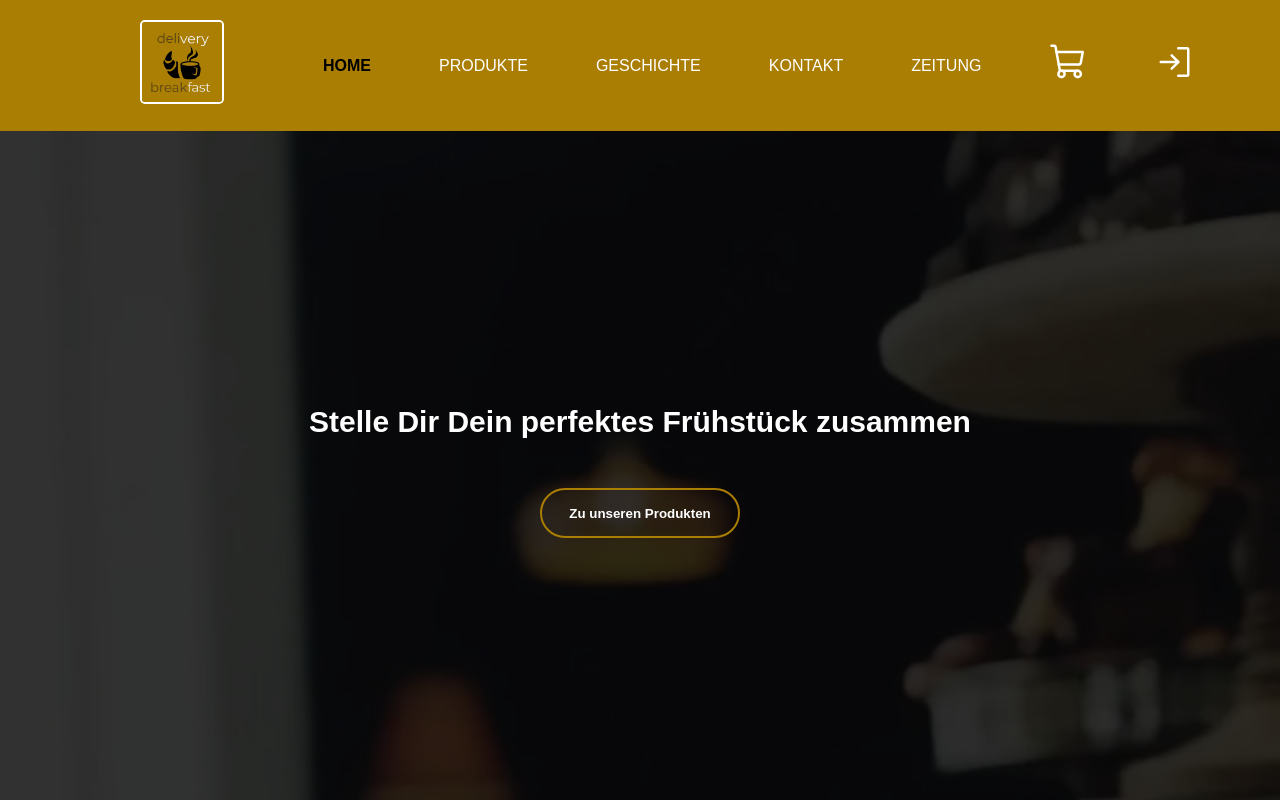
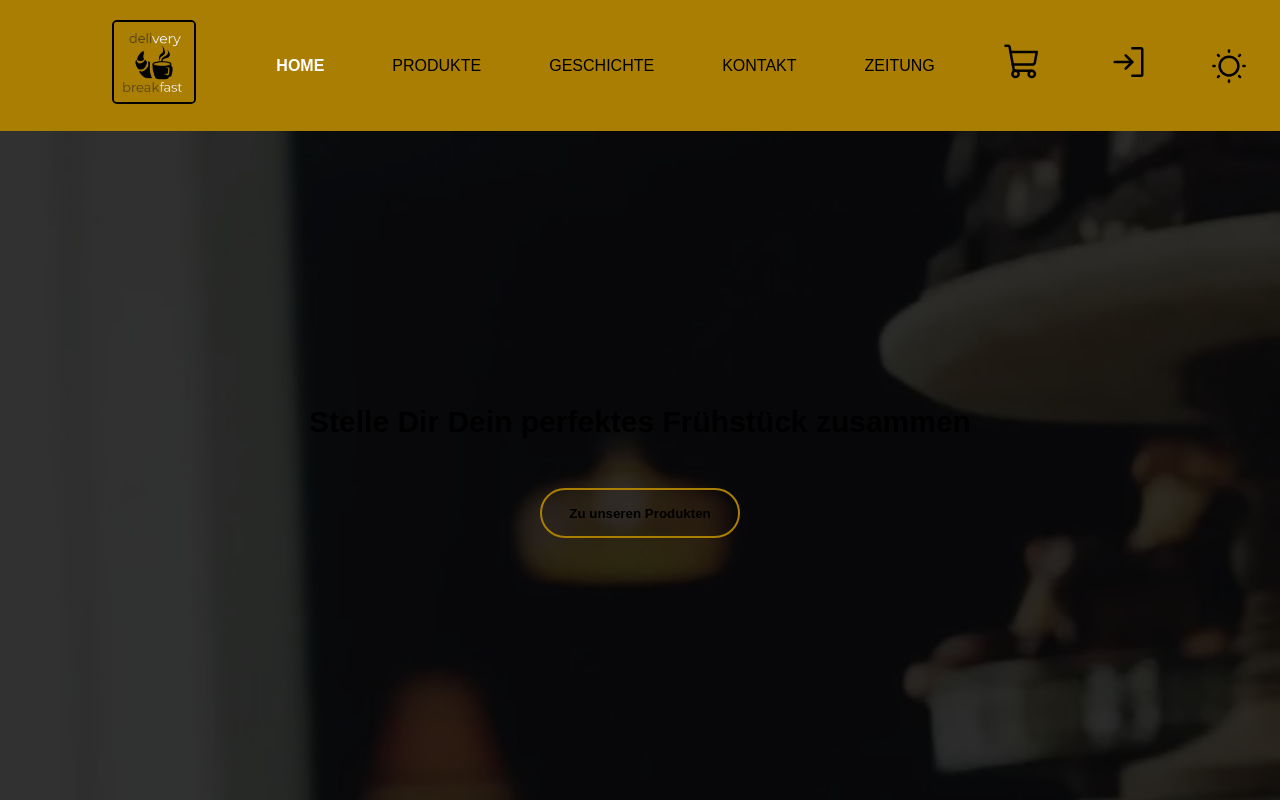
Before and after one commit to 2204Simon/Website-dynamisch, a React (Create React App) app in the folder my-app/: page / in a window 1280 px wide. Shown: the top 800 px of the page. Built offline with nearby package versions, Linux system fonts and the light colour scheme.

Commit message:
init darkmode

```diff
--- a/my-app/src/App.css
+++ b/my-app/src/App.css
@@ -1,3 +1,11 @@
+:root {
+  --white-color: #ffffff;
+  --black-color: #000000;
+  --company-color: #aa7d03;
+  --primary-color: #e0e0e0;
+  --secondary-color: #333333;
+}
+
 h1 {
   font-family: "Oswald", sans-serif;
   color: #000000;
@@ -29,6 +37,7 @@ a {
 body {
   margin: 0;
   min-height: 1px;
+  background-color: var(--white-color);
   background-attachment: fixed;
   background-position: center;
   background-repeat: no-repeat;
--- /dev/null
+++ b/my-app/src/Theme.tsx
@@ -0,0 +1,59 @@
+import React, {
+  createContext,
+  useState,
+  useContext,
+  ReactNode,
+  useEffect,
+} from "react";
+
+import { SunDim } from "phosphor-react";
+import { FaMoon } from "react-icons/fa";
+
+interface ThemeProviderProps {
+  children: ReactNode;
+}
+
+// Step 1: Create a ThemeContext
+export const ThemeContext = createContext({
+  theme: "light",
+  toggleTheme: () => {},
+});
+
+// Step 2: Create a ThemeProvider component
+export const ThemeProvider = ({ children }: ThemeProviderProps) => {
+  const [theme, setTheme] = useState("light");
+  useEffect(() => {
+    const root = document.documentElement;
+
+    if (theme === "dark") {
+      root.style.setProperty("--black-color", "#000000");
+      root.style.setProperty("--white-color", "#ffffff");
+    } else {
+      root.style.setProperty("--black-color", "#ffffff");
+      root.style.setProperty("--white-color", "#000000");
+    }
+  }, [theme]);
+  const toggleTheme = () => {
+    setTheme(theme === "light" ? "dark" : "light");
+  };
+
+  return (
+    <ThemeContext.Provider value={{ theme, toggleTheme }}>
+      {children}
+    </ThemeContext.Provider>
+  );
+};
+
+// Step 4: Create a ThemeButton component
+export const ThemeButton = () => {
+  const { toggleTheme, theme } = useContext(ThemeContext);
+  return theme === "light" ? (
+    <SunDim onClick={toggleTheme} size={40}>
+      Toggle Theme
+    </SunDim>
+  ) : (
+    <FaMoon onClick={toggleTheme} size={40}>
+      Toggle Theme
+    </FaMoon>
+  );
+};
--- a/my-app/src/index.tsx
+++ b/my-app/src/index.tsx
@@ -1,17 +1,21 @@
-import React from "react";
+import React, { useEffect } from "react";
 import ReactDOM from "react-dom/client";
 import App from "./App";
 import reportWebVitals from "./reportWebVitals";
 import { Provider } from "react-redux";
 import combinedStore from "./redux/RootStore";
+import { ThemeProvider } from "./Theme";
 const root = ReactDOM.createRoot(
   document.getElementById("root") as HTMLElement
 );
+
 root.render(
   <React.StrictMode>
-    <Provider store={combinedStore}>
-      <App />
-    </Provider>
+    <ThemeProvider>
+      <Provider store={combinedStore}>
+        <App />
+      </Provider>
+    </ThemeProvider>
   </React.StrictMode>
 );
 
--- a/my-app/src/pages/DesktopMenu.tsx
+++ b/my-app/src/pages/DesktopMenu.tsx
@@ -12,6 +12,7 @@ import Badge from "@mui/material/Badge";
 import { CartState } from "../redux/types";
 import { ShoppingCart, SignIn, User } from "phosphor-react";
 import logo from ".././img/Logo.webp";
+import { ThemeButton } from "../Theme";
 
 export const DesktopMenu: React.FC = () => {
   const { loggedIn } = useLoggedIn();
@@ -65,6 +66,7 @@ export const DesktopMenu: React.FC = () => {
             </StyledLink>
           )}
         </MenuItem>
+        <ThemeButton />
       </Menu>
     </Header>
   );
--- a/my-app/src/pages/Layout.styles.ts
+++ b/my-app/src/pages/Layout.styles.ts
@@ -47,7 +47,6 @@ export const StyledLink = styled(NavLink)`
   width: 100%;
   font-family: "Montserrat", sans-serif;
 
-
   &:hover {
     color: ${colors.white};
     &::before {
@@ -70,7 +69,7 @@ export const StyledLink = styled(NavLink)`
   &.active {
     color: ${colors.black};
     font-weight: bold;
-
+  }
   &:active {
     color: ${colors.white};
   }
--- a/my-app/src/pages/general/button.styles.ts
+++ b/my-app/src/pages/general/button.styles.ts
@@ -1,5 +1,5 @@
 import styled from "styled-components";
-
+import { colors } from "./constants";
 export const Button = styled.button`
   display: inline-block;
   width: 200px;
@@ -10,7 +10,7 @@ export const Button = styled.button`
   border-radius: 25px;
   font-weight: bold;
   border: 2px solid #000;
-  color: #fff;
+  color: ${colors.white};
   cursor: pointer;
   position: relative;
   overflow: hidden;
--- a/my-app/src/pages/general/constants.ts
+++ b/my-app/src/pages/general/constants.ts
@@ -8,11 +8,11 @@ export const mediaQueries = {
 };
 
 export const colors = {
-  white: "#ffffff",
-  black: "#000000",
-  companycolor: "#aa7d03",
-  primarycolor: " #E0E0E0",
-  secundarycolor: "#333333",
+  white: "var(--white-color)",
+  black: "var(--black-color)",
+  companycolor: "var(--company-color)",
+  primarycolor: "var(--primary-color)",
+  secundarycolor: "var(--secondary-color)",
 };
 
 export const GeneralstyledLink = styled(Link)`
--- a/my-app/src/pages/home/Home.tsx
+++ b/my-app/src/pages/home/Home.tsx
@@ -9,6 +9,7 @@ import {
   Dunkel,
 } from "./styles/Home.styles";
 import fakeZeitung from "../.././img/Fake_Zeitung.webp";
+import { ThemeButton } from "../../Theme";
 
 const Home: React.FC = () => {
   return (
--- a/my-app/src/pages/home/styles/Home.styles.ts
+++ b/my-app/src/pages/home/styles/Home.styles.ts
@@ -36,7 +36,7 @@ export const Cooperation = styled.div`
   h1 {
     text-align: center;
     color: ${colors.white};
-    color: config.textColor;
+    color: ${colors.companycolor};
     margin-top: 0px;
   }
 
--- a/my-app/src/pages/unsereGeschichte/TimelineBlock.tsx
+++ b/my-app/src/pages/unsereGeschichte/TimelineBlock.tsx
@@ -1,3 +1,4 @@
+import { colors } from "../general/constants";
 import {
   TimelineItemA,
   TimelineContent,
@@ -29,7 +30,9 @@ const TimelineItem: React.FC<TimelineItemProps> = ({
         <Image src={image} alt="history_picture" />
       </ImageWrapper>
       <TimelineTitle>{title}</TimelineTitle>
-      <details style={{ cursor: "pointer" }}>{details}</details>
+      <details style={{ cursor: "pointer", color: colors.black }}>
+        {details}
+      </details>
     </TimelineContent>
   </TimelineItemA>
 );
--- a/my-app/src/pages/unsereGeschichte/UnsereGeschichte.tsx
+++ b/my-app/src/pages/unsereGeschichte/UnsereGeschichte.tsx
@@ -1,10 +1,7 @@
 import React from "react";
 import TimelineItem from "./TimelineBlock";
 
-import {
-  TimelineItems,
-  TimelineSection
-} from "./TimelineBlock.styles";
+import { TimelineItems, TimelineSection } from "./TimelineBlock.styles";
 
 import history_1 from "../../img/Our_History/history_1.webp";
 import old_bakery from "../../img/Our_History/old_bakery.webp";
@@ -13,19 +10,17 @@ import Mustermann from "../../img/Our_History/Johann_Mustermann.webp";
 import Germany from "../../img/Our_History/Germany.webp";
 import Austria from "../../img/Our_History/Austria.webp";
 import YoungGeneration from "../../img/Our_History/Young_Generation.webp";
-
-
-
+import { colors } from "../general/constants";
 
 const UnsereGeschichte: React.FC = () => {
   return (
-
-   <>
-     <h2> Unsere Geschichte </h2>
-     <p>
-        Nachfolgend möchten wir Dir mittels einer Reise zurück in die Vergangenheit unsere Wurzeln sowie unsere Erfolgsgeschichte näherbringen:
+    <>
+      <h2 style={{ color: colors.black }}> Unsere Geschichte </h2>
+      <p style={{ color: colors.black }}>
+        Nachfolgend möchten wir Dir mittels einer Reise zurück in die
+        Vergangenheit unsere Wurzeln sowie unsere Erfolgsgeschichte
+        näherbringen:
       </p>
-
 
       <TimelineSection>
         <TimelineItems>
@@ -33,7 +28,9 @@ const UnsereGeschichte: React.FC = () => {
             date="2016"
             image={YoungGeneration}
             title={"Übernahme des Unternehmens durch die junge Generation"}
-            details={"Die Kinder der bisherigen Gesellschafter übernehmen das Tagesgeschäft, nachdem diese bereits fünf Jahre Erfahrung gesammelt haben."}
+            details={
+              "Die Kinder der bisherigen Gesellschafter übernehmen das Tagesgeschäft, nachdem diese bereits fünf Jahre Erfahrung gesammelt haben."
+            }
           />
 
           <TimelineItem
@@ -79,8 +76,7 @@ const UnsereGeschichte: React.FC = () => {
           />
         </TimelineItems>
       </TimelineSection>
-
-      </>
+    </>
   );
 };
 
```
Also changed, not shown: my-app/src/pages/unsereGeschichte/TimelineBlock.styles.ts (+4 -8 lines).
